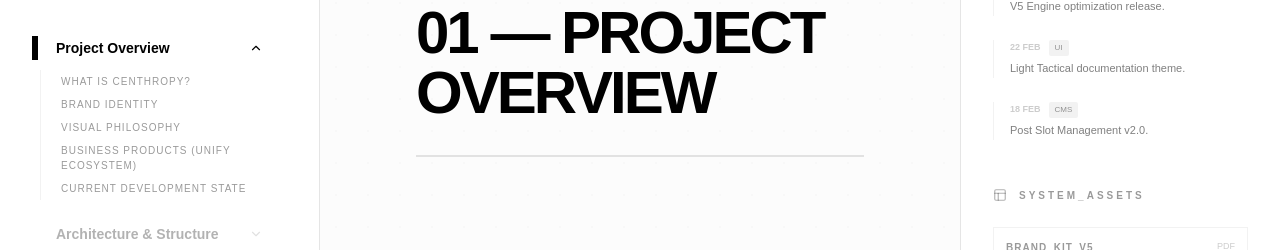
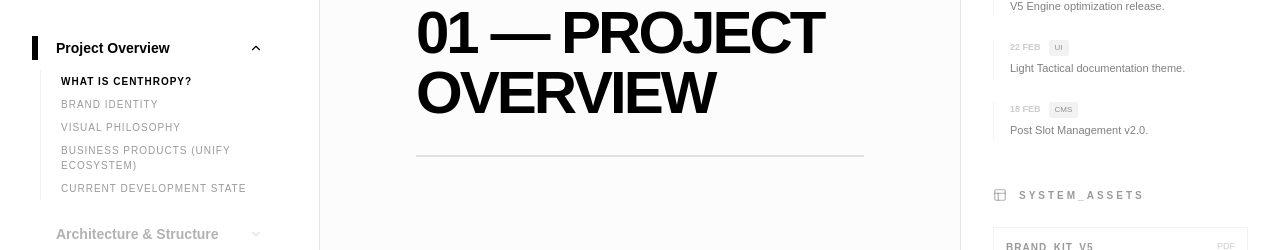
Before and after one commit to renatoquerales28-byte/CPW, a React (Vite) app: page /docs in a window 1280 px wide. Shown: the part 173-423 px from the top of the page. Built offline with nearby package versions, Linux system fonts and the light colour scheme; a web font is replaced by a local one.

Commit message:
feat(docs): implement scroll-spy and active states for sidebar subsections

```diff
--- a/src/Documentation.jsx
+++ b/src/Documentation.jsx
@@ -244,10 +244,38 @@ Specialized administrative view utilizing a full-width sidebar layout.
 
 const Documentation = () => {
     const [activeSection, setActiveSection] = useState('overview');
+    const [activeSubsection, setActiveSubsection] = useState(null);
     const [searchQuery, setSearchQuery] = useState('');
     const [sidebarSearch, setSidebarSearch] = useState('');
     const [isMobileMenuOpen, setIsMobileMenuOpen] = useState(false);
     const contentRef = useRef(null);
+
+    // Scroll Spy Logic for Subsections
+    useEffect(() => {
+        if (searchQuery) return; // Disable scroll spy during search results
+
+        const observerOptions = {
+            root: contentRef.current,
+            rootMargin: '-10% 0px -70% 0px',
+            threshold: 0
+        };
+
+        const observerCallback = (entries) => {
+            entries.forEach((entry) => {
+                if (entry.isIntersecting) {
+                    setActiveSubsection(entry.target.id);
+                }
+            });
+        };
+
+        const observer = new IntersectionObserver(observerCallback, observerOptions);
+
+        // Target H2 headers which are our subsection anchors
+        const headers = contentRef.current?.querySelectorAll('h2[id]');
+        headers?.forEach((header) => observer.observe(header));
+
+        return () => observer.disconnect();
+    }, [activeSection, searchQuery]);
 
     // Get subsections for a specific content string
     const getSubsections = (content) => {
@@ -282,6 +310,7 @@ const Documentation = () => {
         const element = document.getElementById(anchorId);
         if (element && contentRef.current) {
             element.scrollIntoView({ behavior: 'smooth', block: 'start' });
+            setActiveSubsection(anchorId);
         }
     };
 
@@ -435,15 +464,19 @@ const Documentation = () => {
                                             <div className="flex flex-col pl-5 border-l border-black/5 ml-2 gap-2 py-1">
                                                 {getSubsections(section.content)
                                                     .filter(sub => !sidebarSearch || sub.toLowerCase().includes(sidebarSearch.toLowerCase()))
-                                                    .map((sub, idx) => (
-                                                        <button
-                                                            key={idx}
-                                                            onClick={() => scrollToAnchor(generateId(sub))}
-                                                            className="text-[10px] uppercase font-funnel tracking-widest text-black/40 hover:text-black transition-colors text-left"
-                                                        >
-                                                            {sub}
-                                                        </button>
-                                                    ))}
+                                                    .map((sub, idx) => {
+                                                        const id = generateId(sub);
+                                                        const isActive = activeSubsection === id;
+                                                        return (
+                                                            <button
+                                                                key={idx}
+                                                                onClick={() => scrollToAnchor(id)}
+                                                                className={`text-[10px] uppercase font-funnel tracking-widest transition-all duration-300 text-left ${isActive ? 'text-black font-bold' : 'text-black/40 hover:text-black'}`}
+                                                            >
+                                                                {sub}
+                                                            </button>
+                                                        );
+                                                    })}
                                             </div>
                                         </div>
                                     </div>
```
